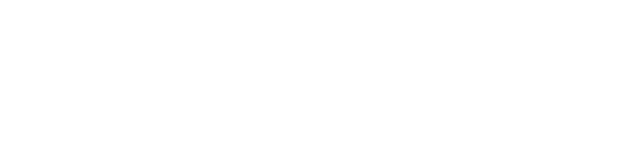
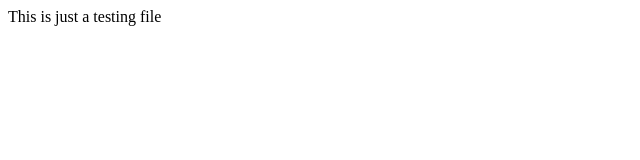
Before and after one commit to Mangoragon/resume, a plain HTML site: page My Resume.html in a window 1280 px wide. Shown: the whole page, without its empty margins (0-640 px from the left). Drawn offline with Linux system fonts and the light colour scheme.

Commit message:
testing text

```diff
--- a/My Resume.html
+++ b/My Resume.html
@@ -7,6 +7,6 @@
     <title>My Resume</title>
 </head>
 <body>
-
+    <div class="div">This is just a testing file</div>
 </body>
 </html>
```
